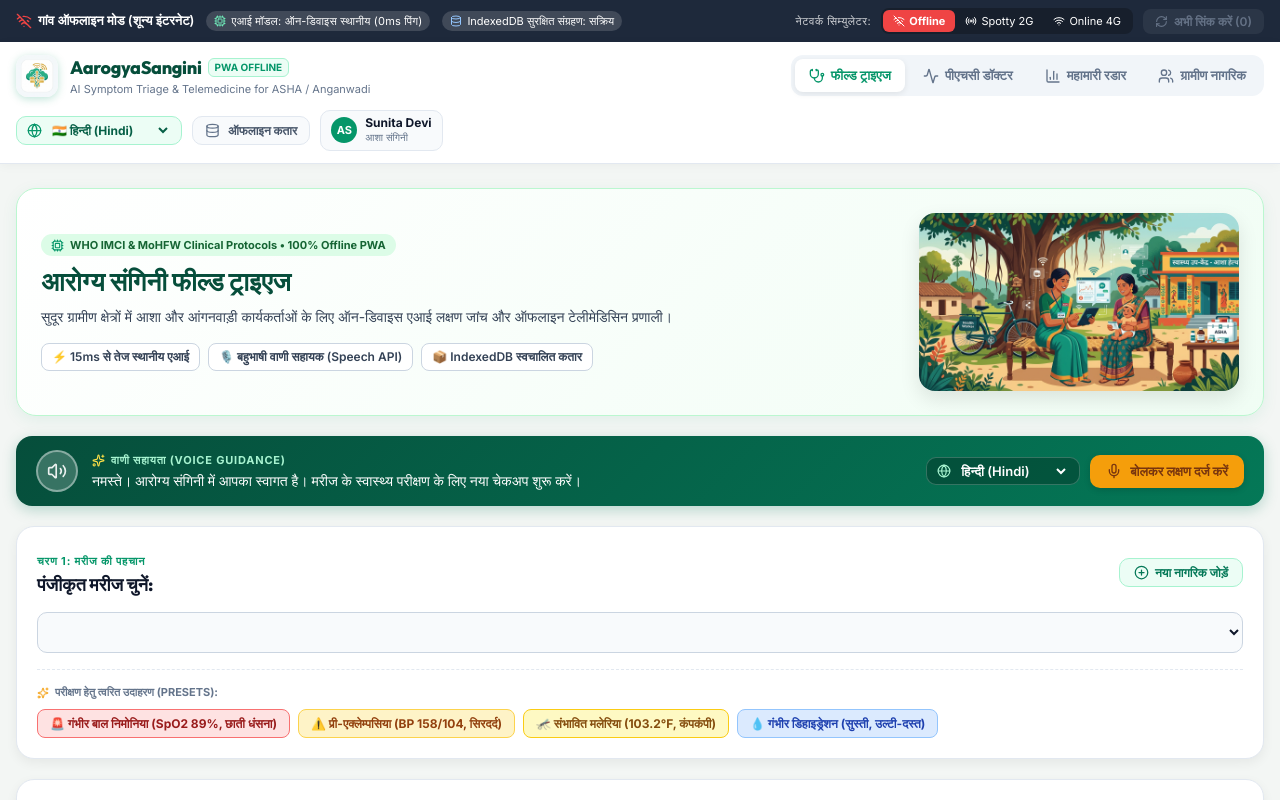
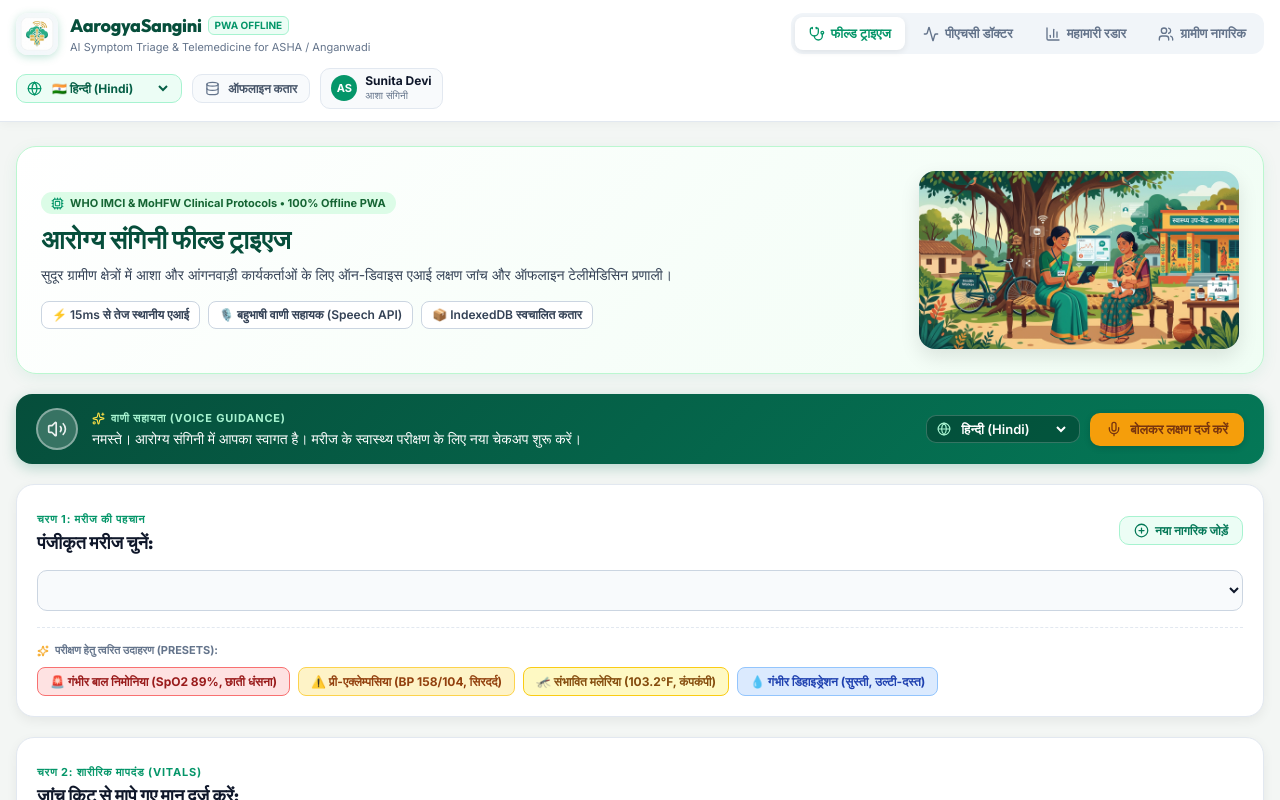
Before and after one commit to Ani2025-git/Abha, a React (Vite) app: page / in a window 1280 px wide. Shown: the top 800 px of the page. Built offline with nearby package versions, Linux system fonts and the light colour scheme.

Commit message:
Remove network simulator bar for clean production UI

```diff
--- a/src/App.jsx
+++ b/src/App.jsx
@@ -4,7 +4,6 @@
 import { speechService } from './services/speechService';
 import { getTranslation } from './services/i18n';
 import { Navbar } from './components/Navbar';
-import { NetworkSimulator } from './components/NetworkSimulator';
 import { VoicePromptBanner } from './components/VoicePromptBanner';
 import { VoiceMicModal } from './components/VoiceMicModal';
 import { TriageForm } from './components/TriageForm';
@@ -165,17 +164,7 @@
 
   return (
     <div style={{ minHeight: '100vh', display: 'flex', flexDirection: 'column' }}>
-      {/* 1. Interactive Network Simulator Bar */}
-      <NetworkSimulator
-        networkMode={networkMode}
-        onModeChange={handleNetworkModeChange}
-        isSyncing={isSyncing}
-        onTriggerSync={handleTriggerSync}
-        pendingCount={pendingCount}
-        currentLanguage={currentLanguage}
-      />
-
-      {/* 2. Primary Navigation Bar */}
+      {/* Primary Navigation Bar */}
       <Navbar
         activeTab={activeTab}
         onTabChange={setActiveTab}
--- a/src/services/syncEngine.js
+++ b/src/services/syncEngine.js
@@ -4,7 +4,7 @@
 
 class SyncEngine {
   constructor() {
-    this.networkMode = 'offline'; // 'online' | 'spotty' | 'offline'
+    this.networkMode = typeof navigator !== 'undefined' && navigator.onLine ? 'online' : 'offline';
     this.isSyncing = false;
     this.listeners = new Set();
     this.initNetworkListeners();
```
